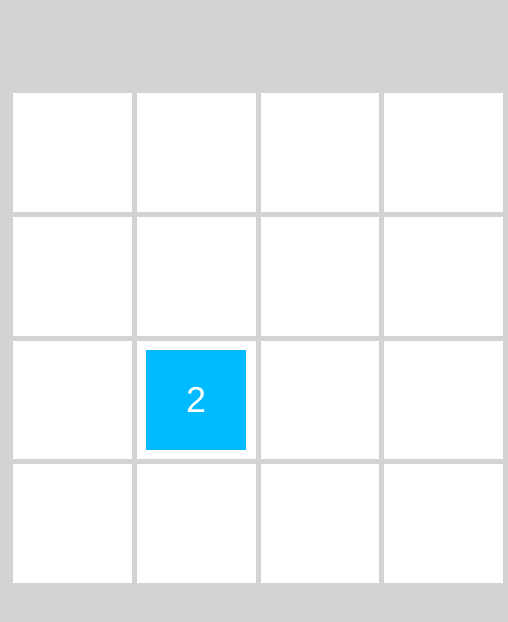
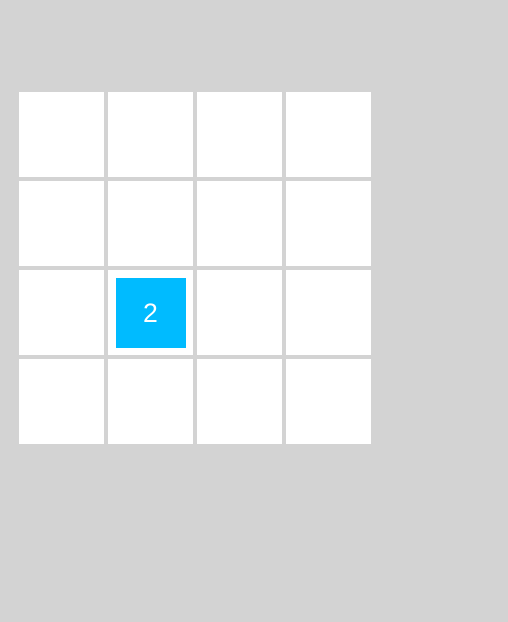
Before and after one commit to pedraldo/2048, a plain HTML site: page index.html in a window 390 px wide. Shown: the whole page, 508 px wide, since content can reach past the window. Drawn offline with Linux system fonts and the light colour scheme.

Commit message:
Fix responsive with media queries

```diff
--- a/index.css
+++ b/index.css
@@ -89,3 +89,65 @@ td {
   height: 110px;
   width: 110px;
 }
+
+@media only screen and (max-width: 520px) {
+  #plateau {
+    height: 400px;
+    width: 400px;
+  }
+  table {
+    height: 400px;
+    width: 400px;
+  }
+  td {
+    border-width: 5px;
+    height: 80px;
+    width: 80px;
+  }
+  .carre_1 {
+    width: 80px;
+    height: 80px;
+    line-height: 80px;
+    font-size: 24pt;
+  }
+  .c16384 {
+    font-size: 20pt;
+  }
+  .c32768 {
+    font-size: 20pt;
+  }
+  .c65536 {
+    font-size: 20pt;
+  }
+}
+
+@media only screen and (max-width: 420px) {
+  #plateau {
+    height: 360px;
+    width: 360px;
+  }
+  table {
+    height: 360px;
+    width: 360px;
+  }
+  td {
+    border-width: 4px;
+    height: 70px;
+    width: 70px;
+  }
+  .carre_1 {
+    width: 70px;
+    height: 70px;
+    line-height: 70px;
+    font-size: 20pt;
+  }
+  .c16384 {
+    font-size: 16pt;
+  }
+  .c32768 {
+    font-size: 16pt;
+  }
+  .c65536 {
+    font-size: 16pt;
+  }
+}
--- a/index.js
+++ b/index.js
@@ -1,5 +1,6 @@
 function move(nbcase) {
-  return nbcase * 124;
+  const width = document.getElementById("plateau").offsetWidth;
+  return nbcase * (width / 4 - 2);
 }
 
 function convertRight(n) {
@@ -310,18 +311,14 @@ const main = function () {
 
     if (Math.abs(xDiff) > Math.abs(yDiff)) {
       if (xDiff < 0) {
-        /* right swipe */
         direction = "right";
       } else {
-        /* left swipe */
         direction = "left";
       }
     } else {
       if (yDiff < 0) {
-        /* down swipe */
         direction = "down";
       } else {
-        /* up swipe */
         direction = "up";
       }
     }
```
